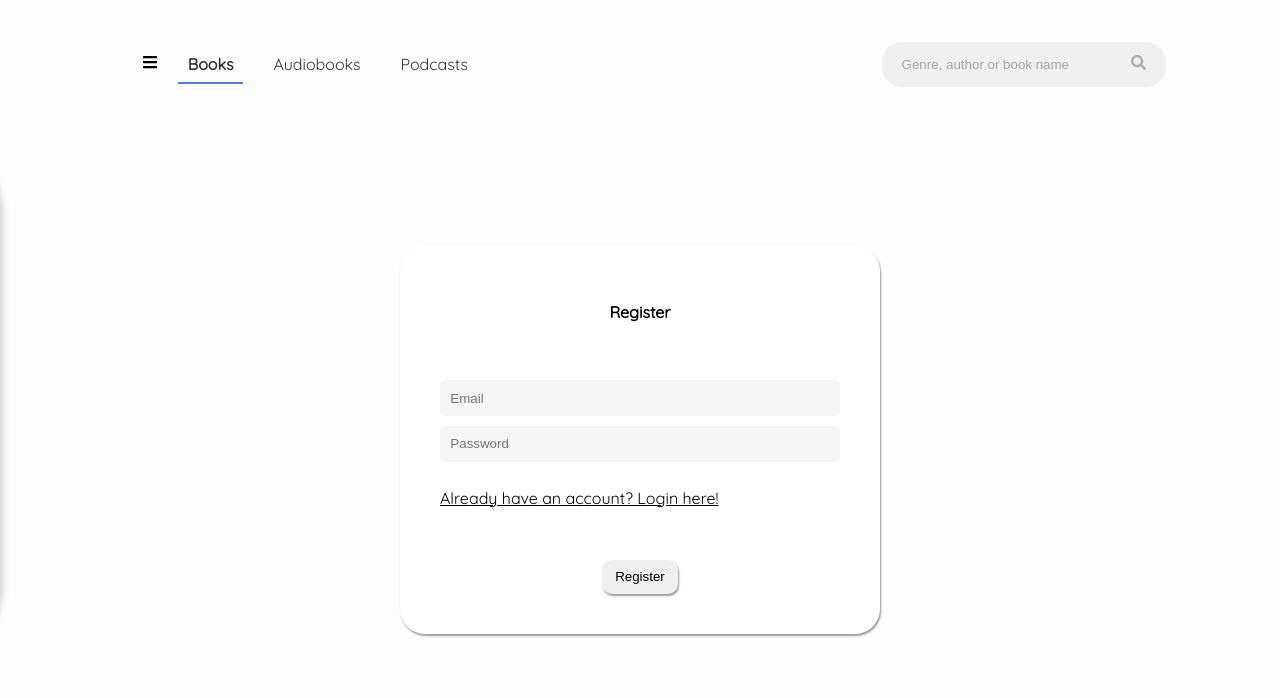
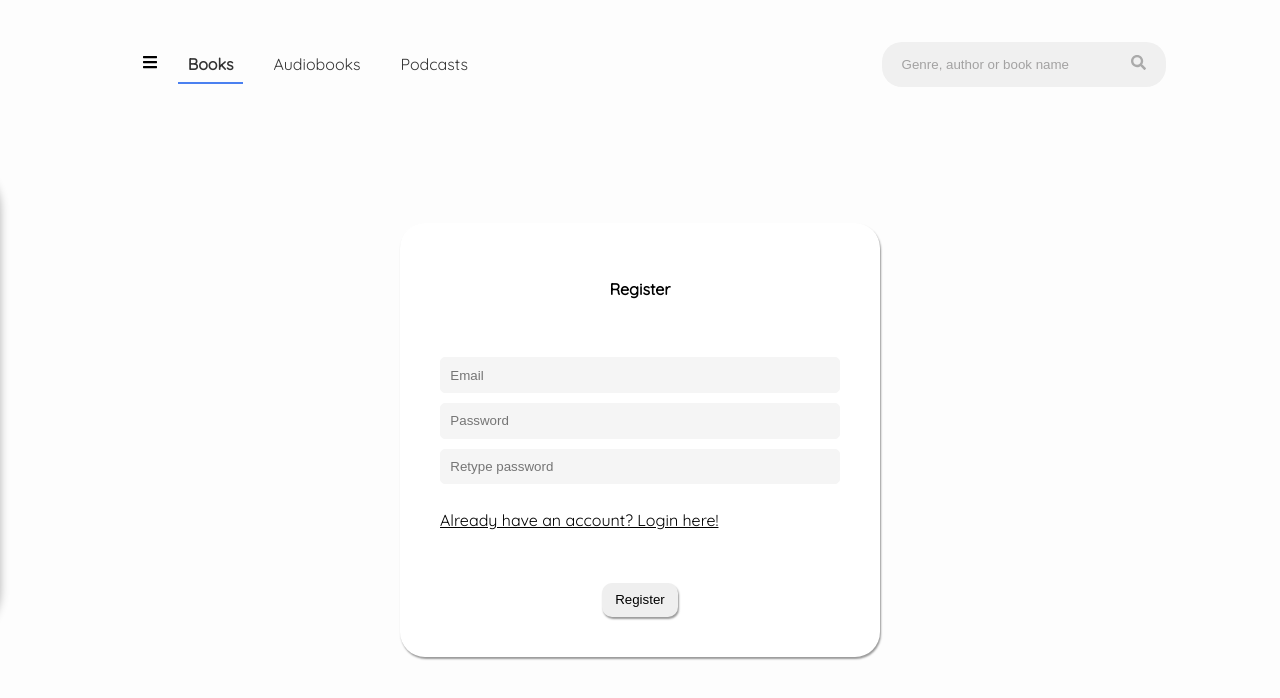
Before and after one commit to petitoff/Bookshelf, a React (Create React App) app: page /signup in a window 1280 px wide. Shown: the top 698 px of the page. Built offline with nearby package versions, Linux system fonts and the light colour scheme.

Commit message:
Add password confirmation field and validation function to user registration

```diff
--- a/src/components/RegisterForm/RegisterForm.tsx
+++ b/src/components/RegisterForm/RegisterForm.tsx
@@ -10,6 +10,7 @@ const RegisterForm = () => {
       buttonText="Register"
       altText="Already have an account? Login here!"
       altLink="/login"
+      confirmPassword={true}
       onSubmit={(email, password) => signup(email, password)}
     />
   );
--- a/src/components/common/AuthForm/AuthForm.tsx
+++ b/src/components/common/AuthForm/AuthForm.tsx
@@ -1,12 +1,14 @@
 import { useState } from "react";
 import styles from "./AuthForm.module.scss";
 import { Link } from "react-router-dom";
+import { toast } from "react-toastify";
 
 interface Props {
   heading: string;
   buttonText: string;
   altText: string;
   altLink: string;
+  confirmPassword?: boolean;
   onSubmit: (email: string, password: string) => void;
 }
 
@@ -15,13 +17,27 @@ const AuthForm = ({
   buttonText,
   altText,
   altLink,
+  confirmPassword,
   onSubmit,
 }: Props) => {
   const [email, setEmail] = useState("");
   const [password, setPassword] = useState("");
+  const [confirmPasswordValue, setConfirmPasswordValue] = useState("");
+
+  const isPasswordValid = (password: string, minLength: number): boolean => {
+    return password.length >= minLength;
+  };
 
   const handleSubmit = (e: React.FormEvent<HTMLFormElement>) => {
     e.preventDefault();
+    if (confirmPassword && password !== confirmPasswordValue) {
+      toast.error("Passwords do not match");
+      return;
+    }
+    if (!isPasswordValid(password, 8)) {
+      toast.error("Password must be at least 8 characters long");
+      return;
+    }
     onSubmit(email, password);
   };
 
@@ -45,6 +61,16 @@ const AuthForm = ({
           placeholder="Password"
           type="password"
         />
+        {confirmPassword && (
+          <input
+            value={confirmPasswordValue}
+            onChange={(e) => setConfirmPasswordValue(e.target.value)}
+            required
+            className={styles.input}
+            placeholder="Retype password"
+            type="password"
+          />
+        )}
         <Link to={altLink} className={styles.link}>
           <p>{altText}</p>
         </Link>
```
